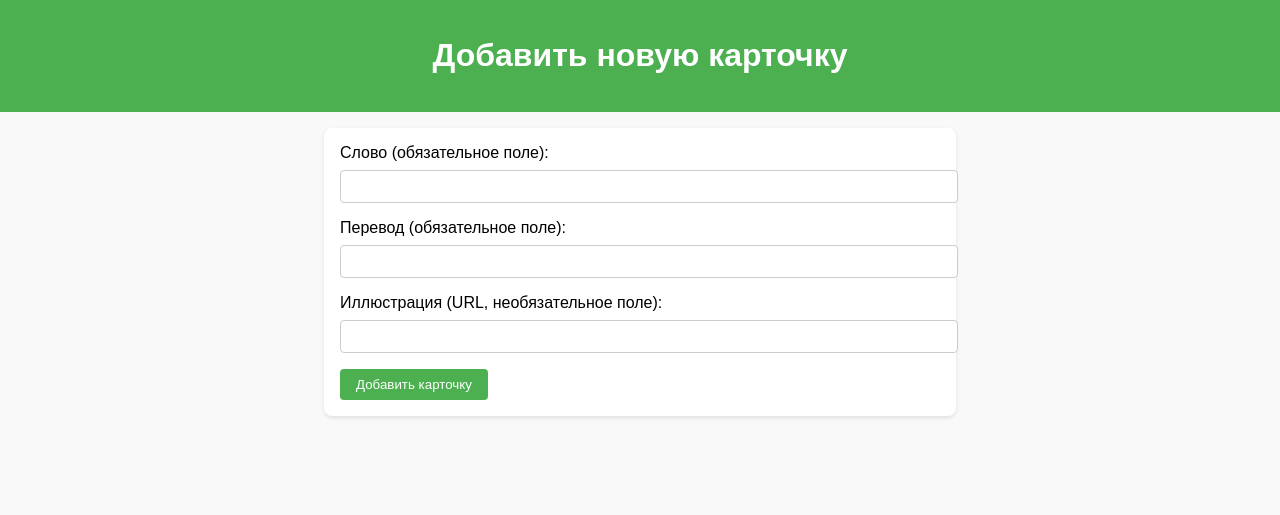
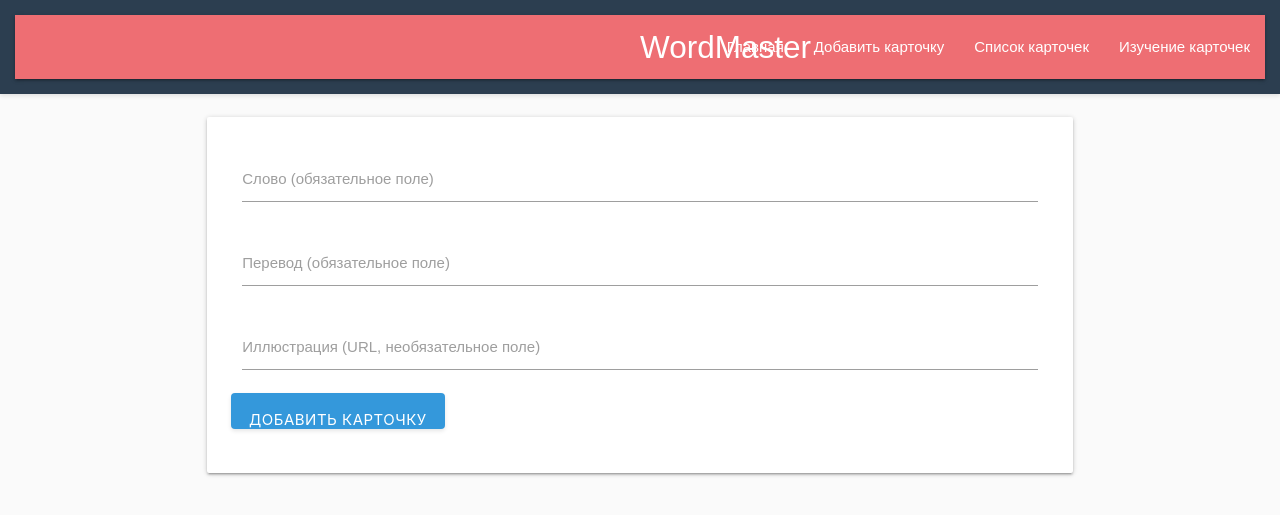
Before and after one commit to zarechnov-iue/WordMaster, a Django app: page /add-card in a window 1280 px wide. Shown: the top 515 px of the page. Run offline with Django 5.2, Linux system fonts and the light colour scheme.

Commit message:
add materialize styles

```diff
--- a/static/css/styles.css
+++ b/static/css/styles.css
@@ -1,80 +1,87 @@
 /* static/css/styles.css */
+
+/* Общие стили */
 body {
     font-family: Arial, sans-serif;
+    background-color: #fafafa; /* Очень светлый серый фон */
     margin: 0;
     padding: 0;
-    background-color: #f9f9f9;
+    color: #333; /* Темно-серый текст */
 }
 
 header {
-    background-color: #4CAF50;
+    background-color: #2c3e50; /* Темно-синий заголовок */
     color: white;
     padding: 1rem;
     text-align: center;
+    box-shadow: 0 2px 4px rgba(0, 0, 0, 0.1); /* Легкая тень */
 }
 
 main {
     padding: 1rem;
-}
-
-.card-form, .card-table, .study-card {
-    max-width: 600px;
-    margin: 0 auto;
-    background: white;
-    padding: 1rem;
-    border-radius: 8px;
-    box-shadow: 0 2px 4px rgba(0, 0, 0, 0.1);
-}
-
-.form-group {
-    margin-bottom: 1rem;
-}
-
-.form-group label {
-    display: block;
-    margin-bottom: 0.5rem;
-}
-
-input[type="text"], input[type="url"] {
-    width: 100%;
-    padding: 0.5rem;
-    border: 1px solid #ccc;
-    border-radius: 4px;
-}
-
-.btn {
-    background-color: #4CAF50;
-    color: white;
-    padding: 0.5rem 1rem;
-    border: none;
-    border-radius: 4px;
-    cursor: pointer;
-}
-
-.btn:hover {
-    background-color: #45a049;
-}
-
-.delete-btn {
-    background-color: #f44336;
-}
-
-.delete-btn:hover {
-    background-color: #e53935;
+    max-width: 1200px; /* Ограничение ширины контента */
+    margin: 0 auto; /* Центрирование контента */
 }
 
 .thumbnail {
     max-width: 100px;
     height: auto;
-    border-radius: 4px;
+    border-radius: 8px; /* Более мягкий скругленный угол */
 }
 
 .hidden {
     display: none;
 }
 
-.navigation {
-    display: flex;
-    justify-content: space-between;
-    margin-top: 1rem;
+/* Кнопки */
+.btn {
+    background-color: #3498db; /* Голубой */
+    color: white;
+    border: none;
+    border-radius: 4px;
+    padding: 0.6rem 1.2rem;
+    cursor: pointer;
+    font-size: 1rem;
+    transition: background-color 0.3s ease, transform 0.2s ease; /* Анимация */
+    box-shadow: 0 2px 4px rgba(0, 0, 0, 0.1); /* Легкая тень */
 }
+
+.btn:hover {
+    background-color: #2980b9; /* Темно-голубой */
+    transform: translateY(-2px); /* Легкий подъем при наведении */
+}
+
+.btn.delete-btn {
+    background-color: #e74c3c; /* Красный */
+}
+
+.btn.delete-btn:hover {
+    background-color: #c0392b; /* Темно-красный */
+    transform: translateY(-2px);
+}
+
+/* Toast уведомления */
+.toast.success {
+    background-color: #2ecc71 !important; /* Зеленый */
+}
+
+.toast.error {
+    background-color: #e74c3c !important; /* Красный */
+}
+
+.toast.warning {
+    background-color: #f1c40f !important; /* Желтый */
+}
+
+.toast.info {
+    background-color: #3498db !important; /* Голубой */
+}
+
+/* Footer */
+footer.page-footer {
+    background-color: #2c3e50; /* Темно-синий */
+    color: white;
+    padding: 1rem;
+    text-align: center;
+    box-shadow: 0 -2px 4px rgba(0, 0, 0, 0.1); /* Легкая тень */
+}
--- a/templates/add_card.html
+++ b/templates/add_card.html
@@ -1,4 +1,3 @@
-<!-- templates/add_card.html -->
 {% load static %}
 <!DOCTYPE html>
 <html lang="en">
@@ -6,32 +5,43 @@
     <meta charset="UTF-8">
     <meta name="viewport" content="width=device-width, initial-scale=1.0">
     <title>Добавление карточки</title>
+    <link href="https://cdnjs.cloudflare.com/ajax/libs/materialize/1.0.0/css/materialize.min.css" rel="stylesheet">
     <link rel="stylesheet" href="{% static 'css/styles.css' %}">
 </head>
 <body>
-    <header>
-        <h1>Добавить новую карточку</h1>
-    </header>
-    <main>
+    <!-- Header -->
+    {% include 'header.html' %}
+
+    <main class="container">
         <!-- Вывод сообщений -->
         {% include 'messages.html' %}
 
-        <form method="post" action="{% url 'add-card' %}" class="card-form">
-            {% csrf_token %}
-            <div class="form-group">
-                <label for="word">Слово (обязательное поле):</label>
-                <input type="text" id="word" name="word" value="{{ word }}" required>
+        <div class="card">
+            <div class="card-content">
+                <form method="post" action="{% url 'add-card' %}" class="row">
+                    {% csrf_token %}
+                    <div class="input-field col s12">
+                        <input id="word" type="text" name="word" value="{{ word }}" required>
+                        <label for="word">Слово (обязательное поле)</label>
+                    </div>
+                    <div class="input-field col s12">
+                        <input id="translation" type="text" name="translation" value="{{ translation }}" required>
+                        <label for="translation">Перевод (обязательное поле)</label>
+                    </div>
+                    <div class="input-field col s12">
+                        <input id="illustration" type="url" name="illustration" value="{{ illustration }}">
+                        <label for="illustration">Иллюстрация (URL, необязательное поле)</label>
+                    </div>
+                    <button type="submit" class="btn">Добавить карточку</button>
+                </form>
             </div>
-            <div class="form-group">
-                <label for="translation">Перевод (обязательное поле):</label>
-                <input type="text" id="translation" name="translation" value="{{ translation }}" required>
-            </div>
-            <div class="form-group">
-                <label for="illustration">Иллюстрация (URL, необязательное поле):</label>
-                <input type="url" id="illustration" name="illustration" value="{{ illustration }}">
-            </div>
-            <button type="submit" class="btn">Добавить карточку</button>
-        </form>
+        </div>
     </main>
+
+    <!-- Footer -->
+    {% include 'footer.html' %}
+
+    <script src="https://code.jquery.com/jquery-3.6.0.min.js"></script>
+    <script src="https://cdnjs.cloudflare.com/ajax/libs/materialize/1.0.0/js/materialize.min.js"></script>
 </body>
 </html>
--- /dev/null
+++ b/templates/footer.html
@@ -0,0 +1,6 @@
+<!-- templates/footer.html -->
+{#<footer class="page-footer">#}
+{#    <div class="container center-align">#}
+{#        © 2025 WordMaster. Все права защищены.#}
+{#    </div>#}
+{#</footer>#}
--- /dev/null
+++ b/templates/header.html
@@ -0,0 +1,31 @@
+<!-- templates/header.html -->
+<header>
+    <nav class=>
+          <div class="nav-wrapper">
+            <a href="{% url 'index' %}" class="brand-logo">WordMaster</a>
+            <a href="#" data-target="mobile-menu" class="sidenav-trigger"><i class="material-icons">menu</i></a>
+              <ul id="nav-mobile" class="right hide-on-med-and-down">
+                <li><a href="{% url 'index' %}">Главная</a></li>
+                <li><a href="{% url 'add-card' %}">Добавить карточку</a></li>
+                <li><a href="{% url 'cards' %}">Список карточек</a></li>
+                <li><a href="{% url 'study' %}">Изучение карточек</a></li>
+              </ul>
+          </div>
+    </nav>
+
+    <!-- Мобильное меню -->
+    <ul class="sidenav" id="mobile-menu">
+        <li><a href="{% url 'index' %}">Главная</a></li>
+        <li><a href="{% url 'add-card' %}">Добавить карточку</a></li>
+        <li><a href="{% url 'cards' %}">Список карточек</a></li>
+        <li><a href="{% url 'study' %}">Изучение карточек</a></li>
+    </ul>
+</header>
+
+<script>
+    // Инициализация мобильного меню
+    document.addEventListener('DOMContentLoaded', function() {
+        var elems = document.querySelectorAll('.sidenav');
+        M.Sidenav.init(elems);
+    });
+</script>
--- a/templates/messages.html
+++ b/templates/messages.html
@@ -1,8 +1,13 @@
 <!-- templates/messages.html -->
 {% if messages %}
-    <div class="messages">
-        {% for message in messages %}
-            <p{% if message.tags %} class="{{ message.tags }}"{% endif %}>{{ message }}</p>
-        {% endfor %}
-    </div>
+    <script>
+        document.addEventListener('DOMContentLoaded', function() {
+            {% for message in messages %}
+                M.toast({
+                    html: "{{ message|escapejs }}",
+                    classes: "{% if message.tags %}{{ message.tags }}{% endif %}"
+                });
+            {% endfor %}
+        });
+    </script>
 {% endif %}
```
Also changed, not shown: templates/cards.html (+15 -9 lines), templates/index.html (+32 -17 lines), templates/study.html (+22 -9 lines).
